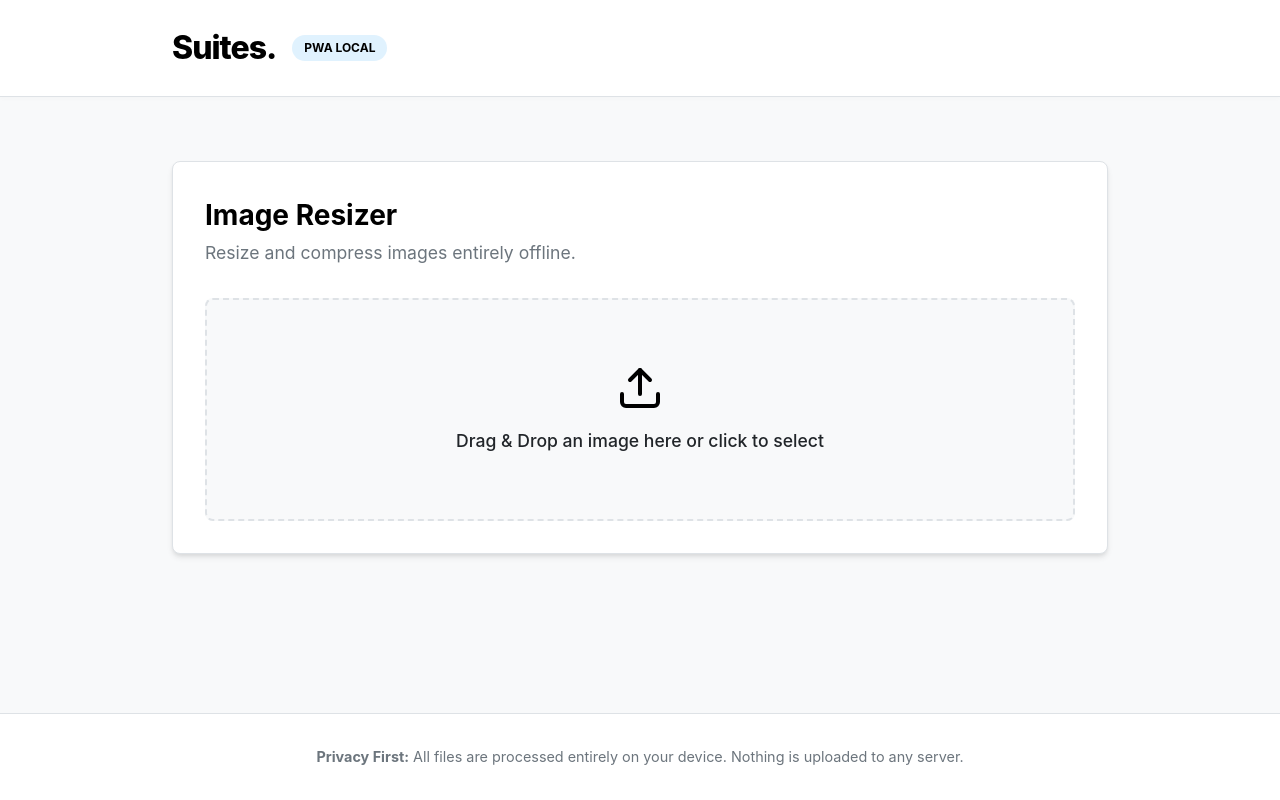
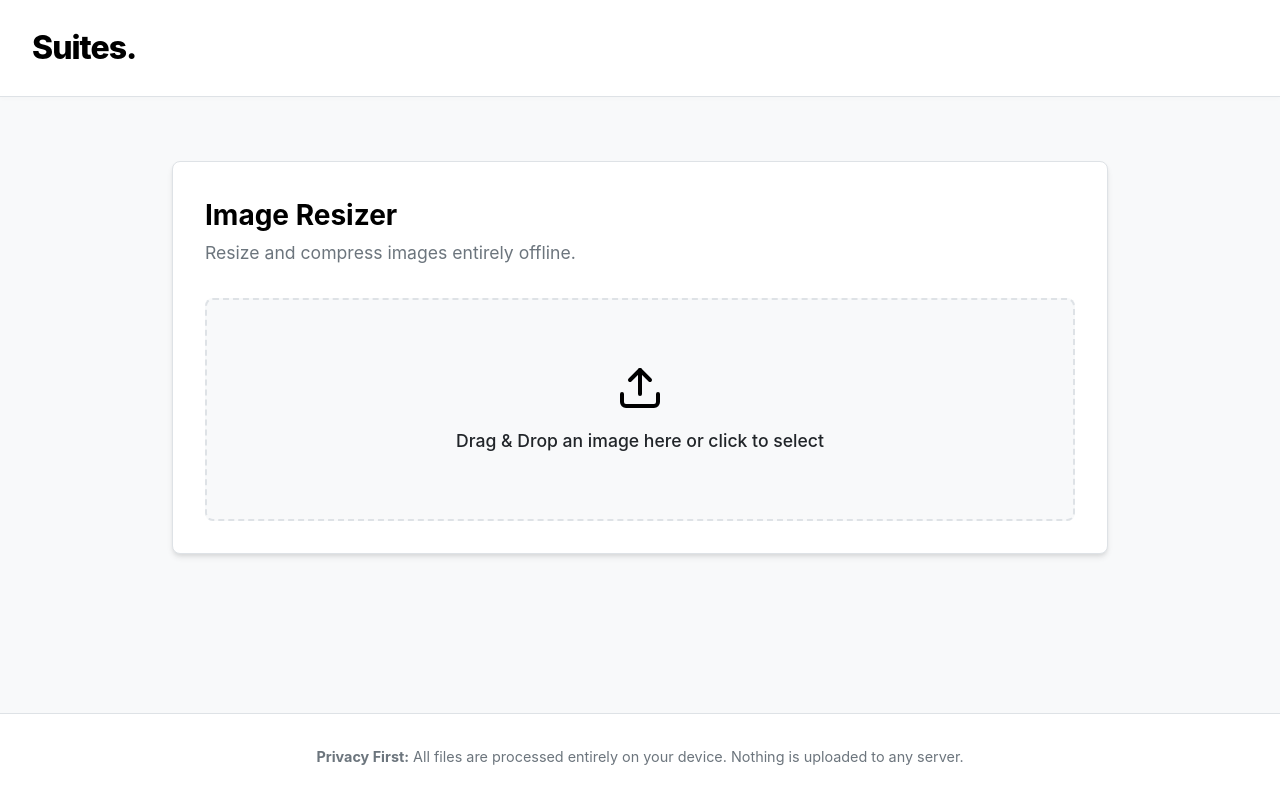
Before and after one commit to HarshSalunkhe2005/Suites, a React (Vite) app: page / in a window 1280 px wide. Built offline with nearby package versions, Linux system fonts and the light colour scheme.

Commit message:
UI tweak: Move logo to extreme left, remove badge, reset JPG label

```diff
--- a/src/App.css
+++ b/src/App.css
@@ -15,6 +15,7 @@
   display: flex;
   justify-content: space-between;
   align-items: center;
+  padding: 0 2rem;
 }
 
 .logo-section {
--- a/src/App.jsx
+++ b/src/App.jsx
@@ -5,10 +5,9 @@ function App() {
   return (
     <div className="app">
       <header className="header">
-        <div className="container header-content">
+        <div className="header-content">
           <div className="logo-section">
             <h1 className="logo">Suites.</h1>
-            <span className="badge">PWA Local</span>
           </div>
         </div>
       </header>
--- a/src/components/ImageResizer.jsx
+++ b/src/components/ImageResizer.jsx
@@ -74,7 +74,7 @@ export default function ImageResizer() {
             <div className="control-group">
               <label>Output Format:</label>
               <select className="dropdown" value={format} onChange={(e) => setFormat(e.target.value)}>
-                <option value="jpeg">JPEG</option>
+                <option value="jpeg">JPG</option>
                 <option value="png">PNG</option>
               </select>
             </div>
```
